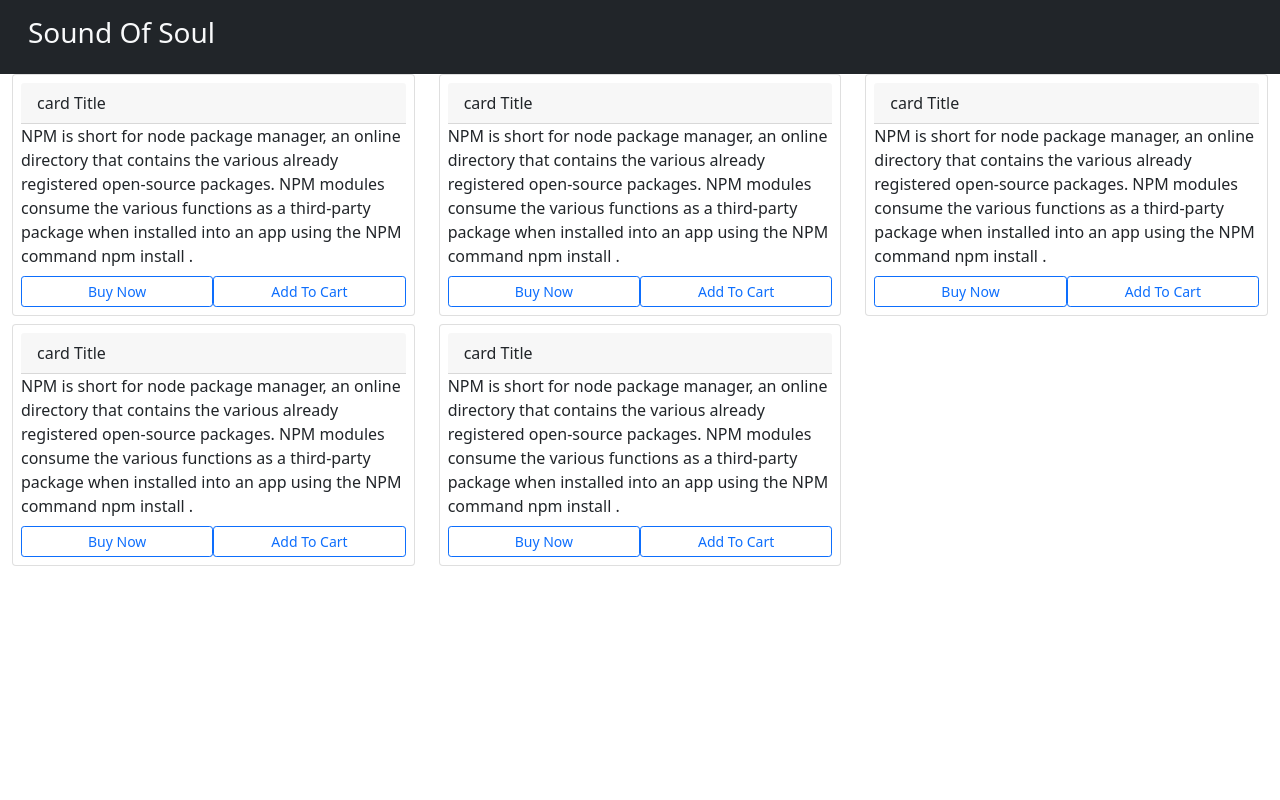
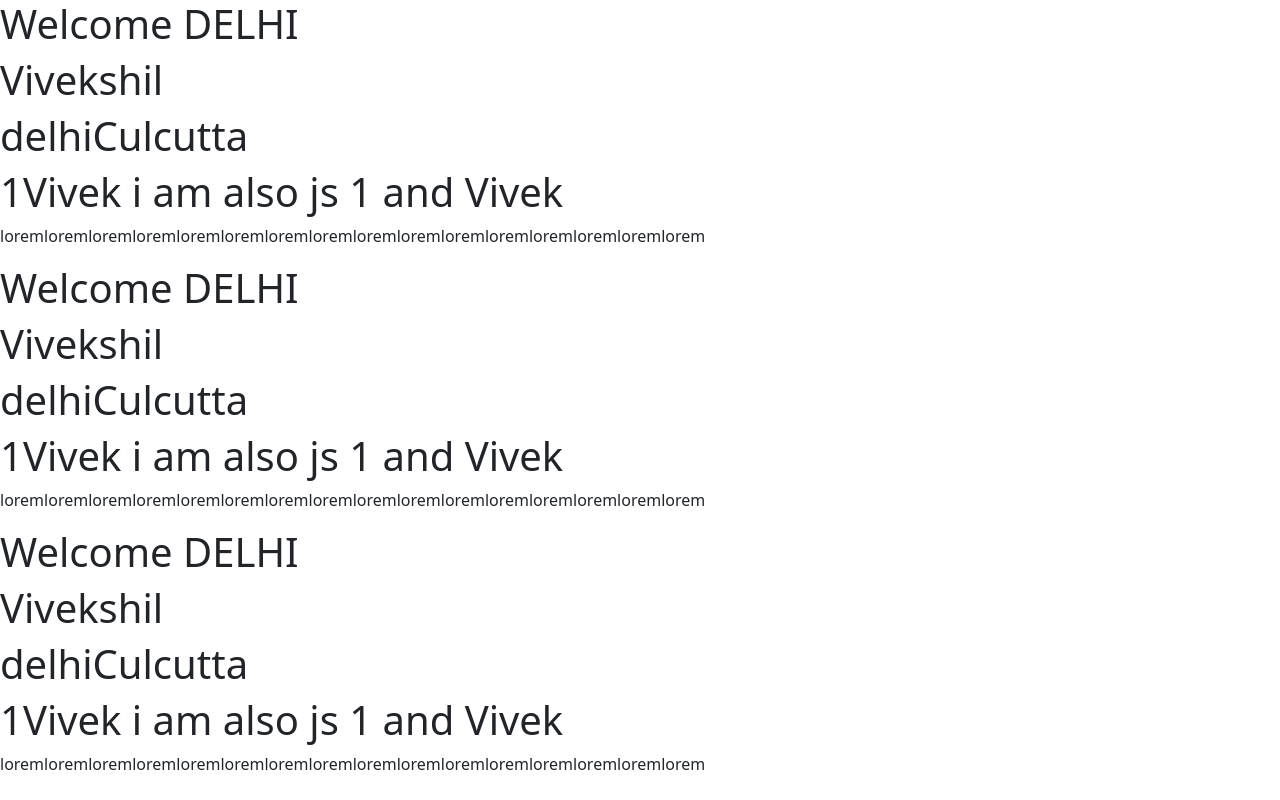
Before and after one commit to vivekshilkasbe/day-18-, a React (Create React App) app: page / in a window 1280 px wide. Built offline with nearby package versions, Linux system fonts and the light colour scheme.

Commit message:
componenet

```diff
--- a/src/App.js
+++ b/src/App.js
@@ -1,54 +1,33 @@
 export default function App() {
-  let list = [1, 1, 1, 1, 1];
+  return (
+    <>
+      <MyComponent />
+      <MyComponent />
+      <MyComponent />
+    </>
+  );
+}
 
+function MyComponent() {
+  let username = "Vivekshil";
+  let email = "vikky0358@gmail.com";
+  let id = 100;
+  let list = ["delhi", "Culcutta"];
+  //carefull working with object
+  let obj = { id: 1, name: "Vivek" };
   return (
-    <div className="container-fluid">
-      <Header />
-
-      <div className="row">
-        {list.map(() => (
-          <div className="col-sm-12 col-md-4 mb-2">
-            <Mycard />
-          </div>
-        ))}
-      </div>
+    <div>
+      <h1>Welcome {"Delhi".toUpperCase()}</h1>
+      <h1>{username} </h1>
+      <h1>{list} </h1>
+      <h1>
+        {obj.id}
+        {obj.name}
+        {` i am also js ${obj.id} and  ${obj.name}`}{" "}
+      </h1>
+      <p>
+        loremloremloremloremloremloremloremloremloremloremloremloremloremloremloremlorem
+      </p>
     </div>
   );
 }
-function Header() {
-  return (
-    <div className="row bg-dark text-light p-3 ">
-      <div className="col h3">Sound Of Soul</div>
-    </div>
-  );
-}
-function Mycard() {
-  let cardTitle = "card Title";
-  return (
-    <div className="card p-2">
-      <div className="card-header">{cardTitle}</div>
-      <div classname="card-body">
-        {/* <img src="https://picsum.photos/450/300"></img> */}
-        <div>
-          NPM is short for node package manager, an online directory that
-          contains the various already registered open-source packages. NPM
-          modules consume the various functions as a third-party package when
-          installed into an app using the NPM command npm install .
-        </div>
-
-        <div>
-          <input
-            className="btn btn-sm btn-outline-primary w-50 mt-2"
-            type="button"
-            value="Buy Now"
-          />
-          <input
-            className="btn btn-sm btn-outline-primary w-50 mt-2"
-            type="button"
-            value="Add To Cart"
-          />
-        </div>
-      </div>
-    </div>
-  );
-}
```
